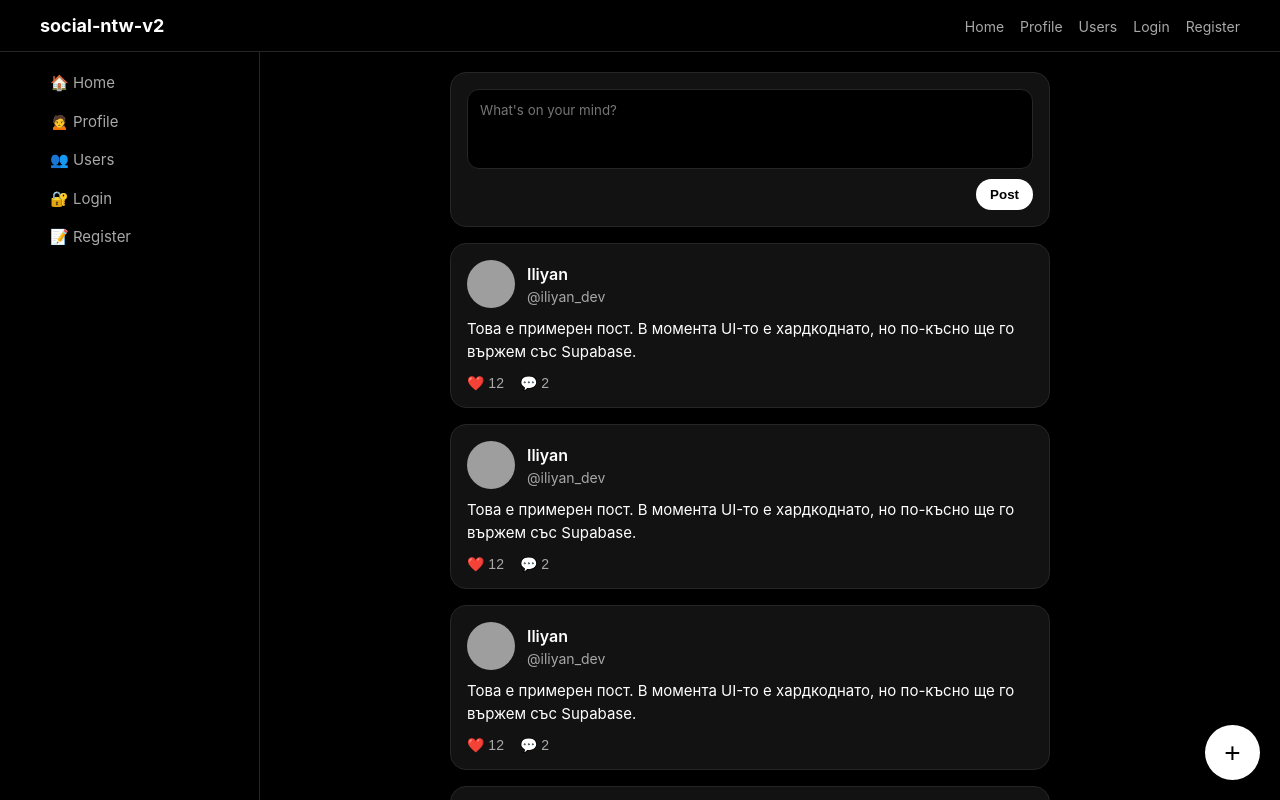
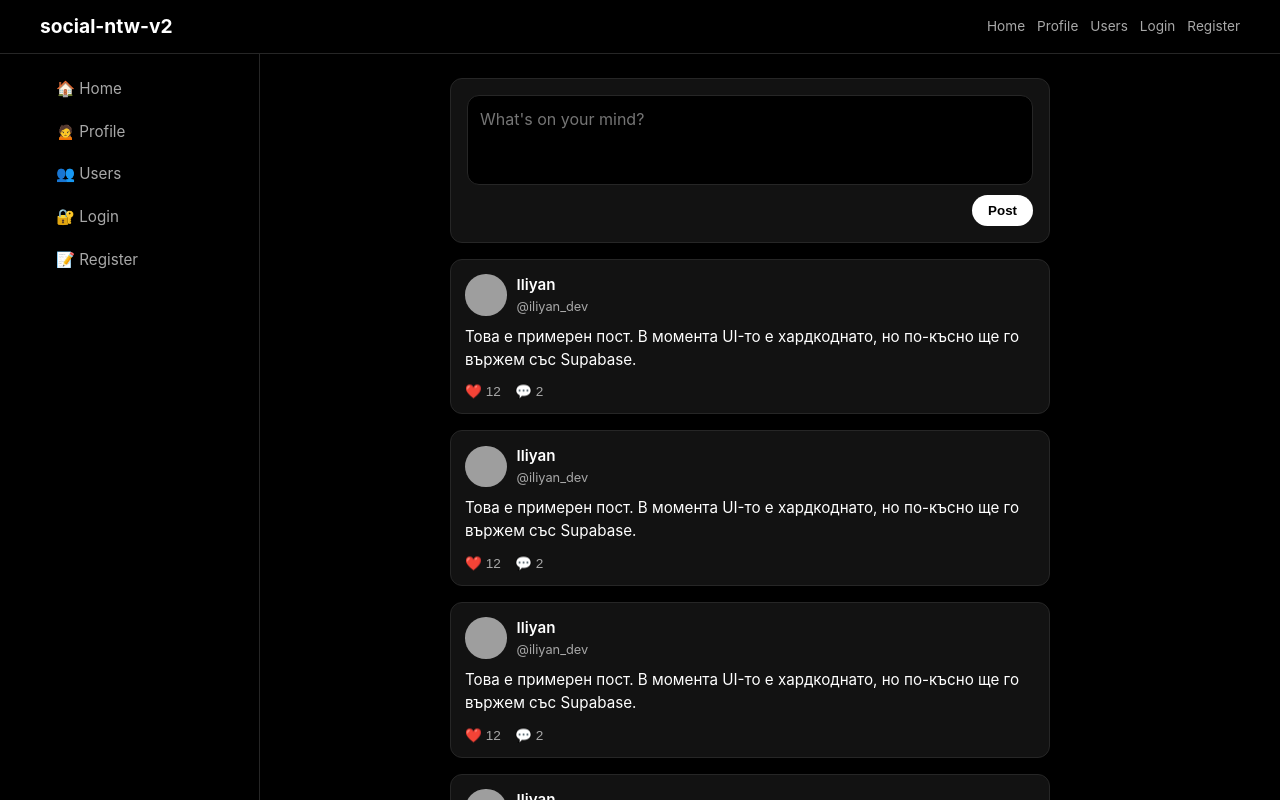
Before and after one commit to iliyanNikolaev/react-social-ntw-v2, a React (Vite) app in the folder client/: page / in a window 1280 px wide. Shown: the top 800 px of the page. Built offline with nearby package versions, Linux system fonts and the light colour scheme; grey boxes are pictures that could not be loaded.

Commit message:
refactoring
- remove FloatingButton
- remove CreatePost modal
- css changes

```diff
--- a/client/src/components/CreatePost/CreatePost.jsx
+++ b/client/src/components/CreatePost/CreatePost.jsx
@@ -1,7 +1,7 @@
 import { useState } from "react";
 import styles from "./CreatePost.module.css";
 
-export default function CreatePost({ onClose, isModal }) {
+export default function CreatePost() {
   const [text, setText] = useState("");
 
   const handleSubmit = (e) => {
@@ -10,15 +10,10 @@ export default function CreatePost({ onClose, isModal }) {
 
     console.log("New post:", text);
     setText("");
-    if (onClose) onClose();
   };
 
-
-  // Комбинираме базовия клас .wrapper с .isModal, ако условието е изпълнено
-  const containerClass = `${styles.wrapper} ${isModal ? styles.isModal : ""}`;
-
   return (
-    <div className={containerClass}>
+    <div className={styles.wrapper}>
       <form className={styles.form} onSubmit={handleSubmit}>
         <textarea
           className={styles.textarea}
--- a/client/src/components/CreatePost/CreatePost.module.css
+++ b/client/src/components/CreatePost/CreatePost.module.css
@@ -3,14 +3,13 @@
   border: 1px solid var(--border);
   border-radius: var(--radius);
   padding: 16px;
-  margin-bottom: 16px; /* Стойност по подразбиране */
-  width: auto; /* Стойност по подразбиране */
+  margin-bottom: 16px;
+  width: 100%;
+  transition: 0.2s;
 }
 
-/* Този клас ще се добавя само ако isModal е true */
-.isModal {
-  margin-bottom: 0;
-  width: 100%;
+.wrapper:hover {
+  background-color: var(--hover);
 }
 
 .form {
@@ -19,35 +18,59 @@
   gap: 10px;
 }
 
+/* TEXTAREA */
 .textarea {
+  width: 100%;
   resize: none;
-  min-height: 80px;
+  min-height: 90px;
   padding: 12px;
   border-radius: 12px;
   border: 1px solid var(--border);
   background-color: var(--bg);
   color: var(--text);
   font-family: inherit;
+  font-size: 1rem;
+  line-height: 1.4;
   transition: border-color 0.2s;
 }
 
 .textarea:focus {
   outline: none;
-  border-color: #555;
+  border-color: var(--text-secondary);
 }
 
+/* BUTTON */
 .button {
   align-self: flex-end;
   background-color: var(--accent);
-  color: #000;
+  color: black;
   border: none;
-  padding: 8px 14px;
+  padding: 8px 16px;
   border-radius: 999px;
   font-weight: 600;
   cursor: pointer;
-  transition: 0.2s;
+  transition: opacity 0.2s;
 }
 
 .button:hover {
   opacity: 0.85;
 }
+
+/* ========================= */
+/* 📱 MOBILE */
+/* ========================= */
+@media (max-width: 480px) {
+  .wrapper {
+    padding: 12px;
+  }
+
+  .textarea {
+    min-height: 80px;
+    font-size: 0.95rem;
+  }
+
+  .button {
+    width: 100%;
+    text-align: center;
+  }
+}
--- a/client/src/components/FloatingButton/FloatingButton.jsx
+++ /dev/null
@@ -1,23 +0,0 @@
-import CreatePost from "../CreatePost/CreatePost";
-import styles from "./FloatingButton.module.css";
-import { useState } from "react";
-
-export default function FloatingButton() {
-    const [isOpen, setIsOpen] = useState(false);
-
-    return (
-    <>
-        <button className={styles.floatingButton} onClick={() => setIsOpen(true)}>
-            +
-        </button>
-
-        {isOpen && (
-            <div className={styles.modal} onClick={() => setIsOpen(false)}>
-                <div className={styles.modalContent} onClick={(e) => e.stopPropagation()}>
-                    <CreatePost isModal onClose={() => setIsOpen(false)} />
-                </div>
-            </div>
-        )}
-    </>
-  );
-}
--- a/client/src/components/FloatingButton/FloatingButton.module.css
+++ /dev/null
@@ -1,34 +0,0 @@
-/* FLOATING BUTTON */
-.floatingButton {
-  position: fixed;
-  bottom: 20px;
-  right: 20px;
-  width: 55px;
-  height: 55px;
-  border-radius: 50%;
-  border: none;
-  background: white;
-  color: #000;
-  font-size: 28px;
-  cursor: pointer;
-  box-shadow: 0 4px 20px rgba(0, 0, 0, 0.3);
-}
-
-/* MODAL */
-.modal {
-  position: fixed;
-  top: 0;
-  left: 0;
-  width: 100%;
-  height: 100%;
-  background: rgba(0, 0, 0, 0.6);
-  display: flex;
-  justify-content: center;
-  align-items: center;
-  z-index: 100;
-}
-
-.modalContent {
-  width: 90%;
-  max-width: 500px;
-}
--- a/client/src/components/PostCard/PostCard.jsx
+++ b/client/src/components/PostCard/PostCard.jsx
@@ -68,6 +68,7 @@ export default function PostCard() {
       {showComments && (
         <div className={styles.commentsWrapper}>
           {/* LIST */}
+
           {comments.map(c => (
             <div key={c.id} className={styles.comment}>
               <span className={styles.commentUser}>@{c.user}</span>
--- a/client/src/components/PostCard/PostCard.module.css
+++ b/client/src/components/PostCard/PostCard.module.css
@@ -2,9 +2,10 @@
   background-color: var(--bg-secondary);
   border: 1px solid var(--border);
   border-radius: var(--radius);
-  padding: 16px;
+  padding: 14px;
   margin-bottom: 16px;
   transition: 0.2s;
+  width: 100%;
 }
 
 .card:hover {
@@ -15,15 +16,16 @@
 .userRow {
   display: flex;
   align-items: center;
-  gap: 12px;
+  gap: 10px;
   margin-bottom: 10px;
 }
 
 .avatar {
-  width: 3rem;
-  height: 3rem;
+  width: 2.6rem;
+  height: 2.6rem;
   border-radius: 50%;
   object-fit: cover;
+  flex-shrink: 0;
 }
 
 .userInfo {
@@ -33,24 +35,27 @@
 
 .username {
   font-weight: 600;
+  font-size: 0.95rem;
 }
 
 .handle {
   color: var(--text-secondary);
-  font-size: 14px;
+  font-size: 0.8rem;
 }
 
 /* TEXT */
 .postText {
-  margin-top: 8px;
-  font-size: 15px;
+  margin-top: 6px;
+  font-size: 0.95rem;
+  word-break: break-word;
 }
 
 /* ACTIONS */
 .actions {
   display: flex;
-  gap: 16px;
+  gap: 14px;
   margin-top: 12px;
+  flex-wrap: wrap; /* 🔥 важно */
 }
 
 .actionButton {
@@ -58,7 +63,7 @@
   border: none;
   color: var(--text-secondary);
   cursor: pointer;
-  font-size: 14px;
+  font-size: 0.85rem;
   transition: 0.2s;
   display: flex;
   align-items: center;
@@ -69,7 +74,6 @@
   color: var(--text);
 }
 
-/* Динамичен клас за харесан пост */
 .isLiked {
   color: #ff3b5c !important;
 }
@@ -86,8 +90,9 @@
 }
 
 .comment {
-  font-size: 14px;
-  margin-bottom: 8px;
+  font-size: 0.85rem;
+  margin-bottom: 6px;
+  word-break: break-word;
 }
 
 .commentUser {
@@ -95,19 +100,23 @@
   margin-right: 6px;
 }
 
+/* COMMENT INPUT */
 .commentInputWrapper {
   display: flex;
-  gap: 8px;
+  gap: 6px;
   margin-top: 10px;
+  flex-wrap: wrap; /* 🔥 важно за мобилно */
 }
 
 .commentInput {
   flex: 1;
-  padding: 8px 12px;
+  min-width: 0; /* 🔥 fix overflow */
+  padding: 8px 10px;
   border-radius: 999px;
   border: 1px solid var(--border);
   background: var(--bg);
   color: var(--text);
+  font-size: 0.85rem;
 }
 
 .commentInput:focus {
@@ -119,8 +128,41 @@
   border: none;
   background: var(--accent);
   color: black;
-  padding: 6px 16px;
+  padding: 6px 14px;
   border-radius: 999px;
   cursor: pointer;
   font-weight: 600;
+  font-size: 0.8rem;
+  white-space: nowrap;
 }
+
+/* ========================= */
+/* 📱 SMALL MOBILE */
+/* ========================= */
+@media (max-width: 480px) {
+  .card {
+    padding: 12px;
+  }
+
+  .avatar {
+    width: 2.3rem;
+    height: 2.3rem;
+  }
+
+  .postText {
+    font-size: 0.9rem;
+  }
+
+  .actionButton {
+    font-size: 0.8rem;
+  }
+
+  .commentInputWrapper {
+    flex-direction: column;
+  }
+
+  .commentButton {
+    width: 100%;
+    text-align: center;
+  }
+}
--- a/client/src/index.css
+++ b/client/src/index.css
@@ -1,11 +1,11 @@
-/* RESET */
+/* 1. RESET */
 * {
   margin: 0;
   padding: 0;
   box-sizing: border-box;
 }
 
-/* VARIABLES */
+/* 2. VARIABLES */
 :root {
   --bg: #000000;
   --bg-secondary: #121212;
@@ -14,72 +14,82 @@
   --border: #262626;
   --accent: #ffffff;
   --hover: #1a1a1a;
-  --radius: 16px;
+  --radius: 12px;
 }
 
-/* BODY */
+/* 3. BODY */
 body {
   font-family: -apple-system, BlinkMacSystemFont, "Segoe UI", Roboto, Helvetica, Arial, sans-serif;
   background-color: var(--bg);
   color: var(--text);
   line-height: 1.5;
+  font-size: 16px;
+  -webkit-text-size-adjust: 100%;
 }
 
-/* LINKS */
+/* 4. GLOBAL ELEMENT FIXES */
+
+/* images няма да чупят layout */
+img {
+  max-width: 100%;
+  display: block;
+}
+
+/* линкове */
 a {
   text-decoration: none;
   color: inherit;
 }
 
-/* FEED CONTAINER */
-.container {
-  width: 100%;
-  max-width: 600px;
-  margin: 0 auto;
-}
+/* 5. UTILITIES */
 
-/* CARD */
 .card {
   background-color: var(--bg-secondary);
   border: 1px solid var(--border);
   border-radius: var(--radius);
   padding: 16px;
-  margin-bottom: 16px;
-  transition: 0.2s;
+  width: 100%;
 }
 
-.card:hover {
-  background-color: var(--hover);
-}
-
-/* BUTTON */
 .button {
   background-color: var(--accent);
   color: #000;
   border: none;
-  padding: 10px 16px;
+  padding: 12px 20px;
   border-radius: 999px;
   font-weight: 600;
   cursor: pointer;
-  transition: 0.2s;
+  transition: opacity 0.2s;
+
+  display: inline-flex;
+  justify-content: center;
+  align-items: center;
 }
 
 .button:hover {
   opacity: 0.85;
 }
 
-/* INPUT */
-.input {
+/* 6. CONTAINER */
+
+.container {
   width: 100%;
-  padding: 12px;
-  border-radius: 12px;
-  border: 1px solid var(--border);
-  background-color: var(--bg-secondary);
-  color: var(--text);
-  margin-bottom: 12px;
+  max-width: 600px;
+  margin: 0 auto;
+  padding: 0 16px;
 }
 
-.input:focus {
-  outline: none;
-  border-color: #555;
+/* tablet+ */
+@media (min-width: 768px) {
+  .container {
+    padding: 0;
+  }
 }
+
+/* 7. MOBILE IMPROVEMENTS */
+
+@media (max-width: 480px) {
+  .button {
+    width: 100%;
+  }
+}
--- a/client/src/layouts/MainLayout/MainLayout.jsx
+++ b/client/src/layouts/MainLayout/MainLayout.jsx
@@ -1,4 +1,3 @@
-import FloatingButton from "../../components/FloatingButton/FloatingButton";
 import styles from "./MainLayout.module.css";
 import { Link } from "react-router-dom";
 
@@ -34,8 +33,6 @@ export default function MainLayout({ children }) {
         </main>
       </div>
 
-      <FloatingButton/>
-
       <footer className={styles.footer}>
         © 2026 Iliyan Nikolaev Matsin — SoftUni, React September 2026, Final Project
       </footer>
--- a/client/src/layouts/MainLayout/MainLayout.module.css
+++ b/client/src/layouts/MainLayout/MainLayout.module.css
@@ -11,7 +11,7 @@
   background: var(--bg);
   border-bottom: 1px solid var(--border);
   padding: 12px 16px;
-  z-index: 10;
+  z-index: 100;
 }
 
 .navContent {
@@ -23,19 +23,20 @@
 }
 
 .logo {
-  font-size: 18px;
+  font-size: 1.1rem;
 }
 
-@media (max-width: 900px) {
-  .logo {
-    font-size: 14px;
-  }
+/* NAV LINKS (desktop only) */
+.navLinks {
+  display: flex;
+  gap: 12px;
+  justify-content: center;
 }
 
 .navLinks a {
-  margin-left: 16px;
-  font-size: 14px;
+  font-size: 0.85rem;
   color: var(--text-secondary);
+  transition: color 0.2s;
 }
 
 .navLinks a:hover {
@@ -46,54 +47,38 @@
 .layout {
   display: flex;
   flex: 1;
+  width: 100%;
   max-width: 1200px;
-  width: 100%;
   margin: 0 auto;
-}
-
-@media (max-width: 900px) {
-  .layout {
-    flex-direction: column;
-  }
 }
 
 /* SIDEBAR */
 .sidebar {
+  display: none;
   width: 220px;
-  padding: 20px 10px;
+  padding: 24px 16px;
   border-right: 1px solid var(--border);
-  display: flex;
   flex-direction: column;
-  gap: 16px;
+  gap: 20px;
 }
 
 .sidebar a {
   color: var(--text-secondary);
-  font-size: 15px;
+  font-size: 0.95rem;
+  transition: color 0.2s;
 }
 
 .sidebar a:hover {
   color: var(--text);
 }
 
-@media (max-width: 900px) {
-  .sidebar {
-    display: none;
-  }
-}
-
 /* CONTENT */
 .content {
   flex: 1;
+  width: 100%;
+  padding: 12px;
   display: flex;
   justify-content: center;
-  padding: 20px;
-}
-
-@media (max-width: 900px) {
-  .content {
-    padding: 12px;
-  }
 }
 
 /* FOOTER */
@@ -102,5 +87,51 @@
   text-align: center;
   padding: 16px;
   color: var(--text-secondary);
-  font-size: 14px;
+  font-size: 0.8rem;
+  margin-top: auto;
 }
+
+/* ========================= */
+/* 📱 TABLET */
+/* ========================= */
+@media (min-width: 768px) {
+  .content {
+    padding: 16px;
+  }
+
+  .logo {
+    font-size: 1.2rem;
+  }
+}
+
+/* ========================= */
+/* 💻 DESKTOP */
+/* ========================= */
+@media (min-width: 900px) {
+  .sidebar {
+    display: flex;
+  }
+
+
+  .content {
+    justify-content: flex-start;
+    padding: 24px;
+  }
+}
+
+/* ========================= */
+/* 📱 SMALL MOBILE FIXES */
+/* ========================= */
+@media (max-width: 480px) {
+  .navbar {
+    padding: 10px 12px;
+  }
+
+  .logo {
+    font-size: 1rem;
+  }
+
+  .content {
+    padding: 10px;
+  }
+}
--- a/client/src/pages/Home.jsx
+++ b/client/src/pages/Home.jsx
@@ -6,6 +6,7 @@ export default function Home() {
   return (
     <MainLayout>
       <div className="container">
+
         <CreatePost />
 
         <PostCard />
```
